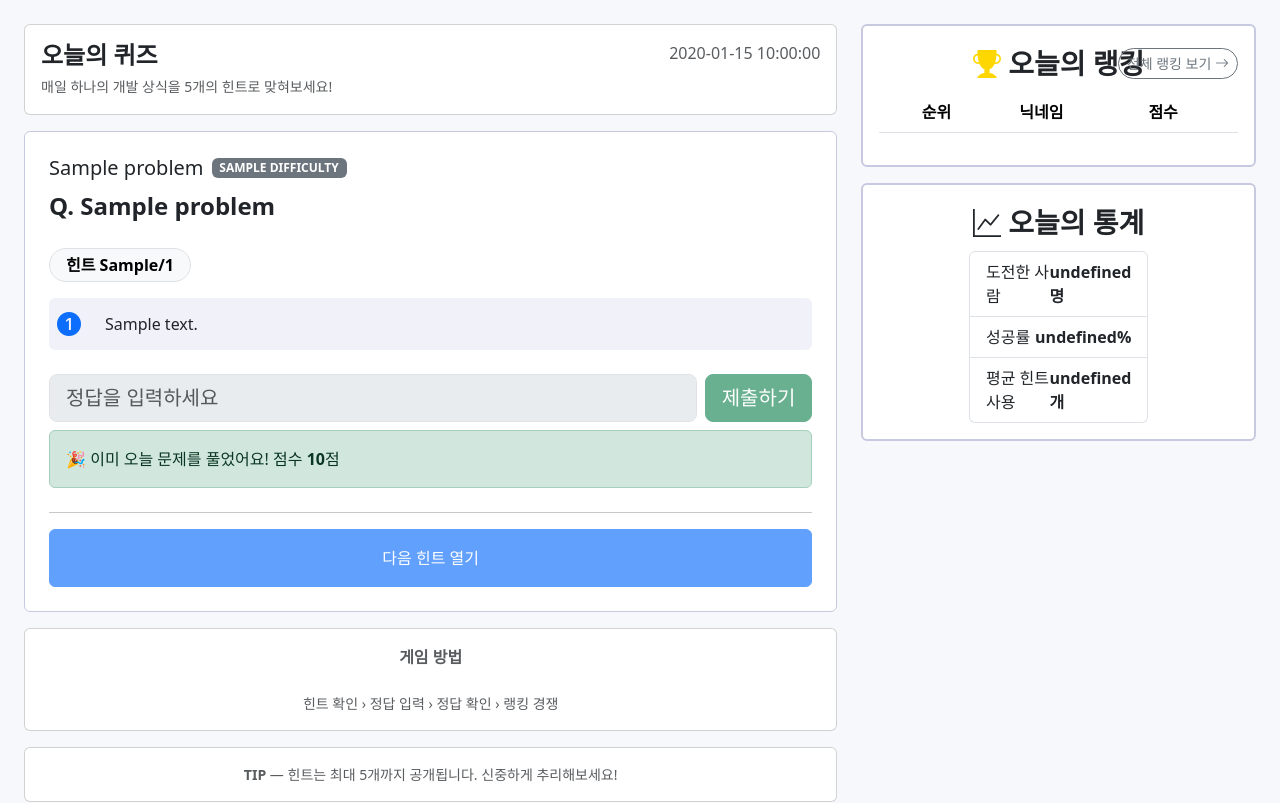
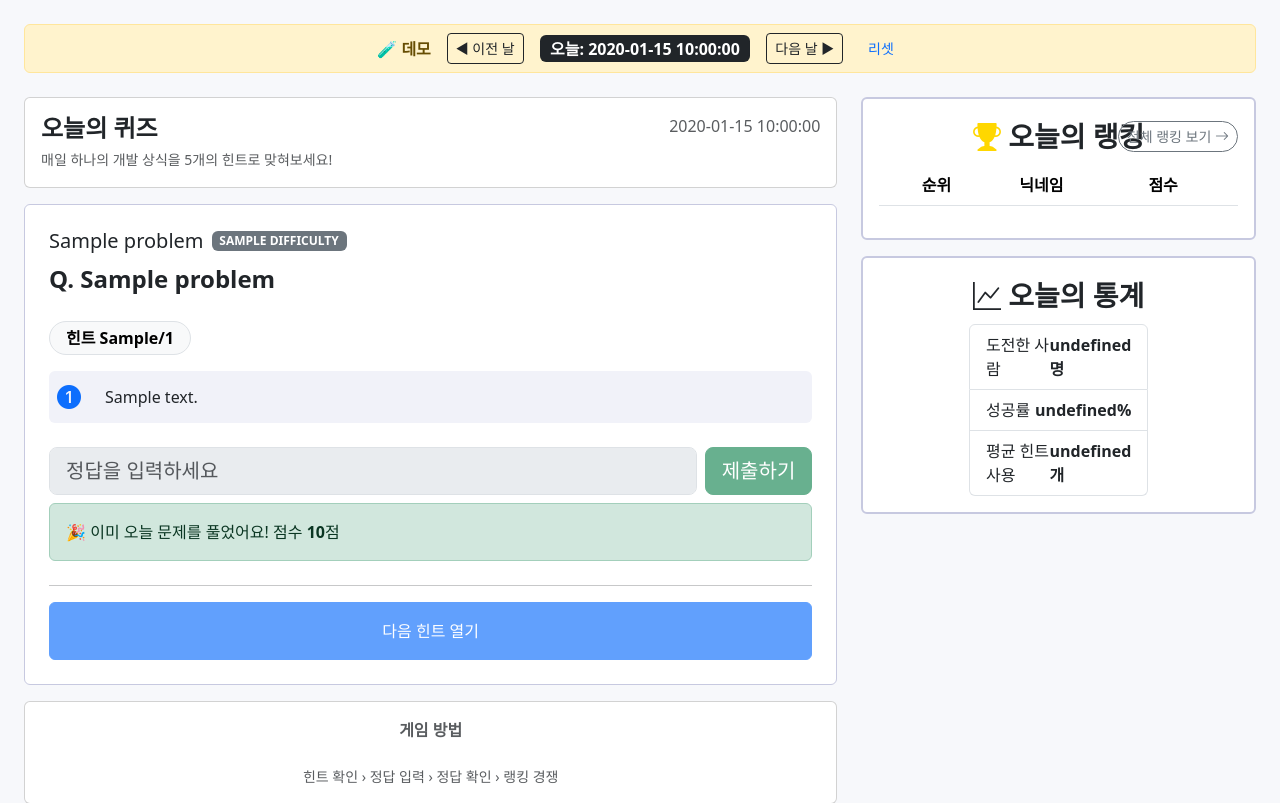
Before and after one commit to seo-dongyeon/DailyDrop, a Flask app: template templates/quiz/today.html in a window 1280 px wide. Shown: the part 64-867 px from the top of the page. Run offline with Flask 3, Linux system fonts and the light colour scheme; the template is opened without the code that fills it: most values are stand-ins (such as "Sample title", 1, 10 or a date in 2020); lists and menus that the app fills with data are empty.

Commit message:
feat(demo): 시연용 날짜 이동 버튼 (main 랜덤 출제 위에)

```diff
--- a/app.py
+++ b/app.py
@@ -7,6 +7,7 @@ from core.db import ensure_indexes
 from core.auth import auth_bp
 from quiz.routes import quiz_bp
 from ranking.routes import ranking_bp
+from demo.routes import demo_bp        # [데모 전용] 배포 전 제거
 
 load_dotenv()
 
@@ -18,6 +19,7 @@ def create_app():
     app.register_blueprint(auth_bp)      # /signup /login /logout
     app.register_blueprint(quiz_bp)      # / /hint /submit /archive  (팀원 A)
     app.register_blueprint(ranking_bp)   # /ranking /history          (팀원 B)
+    app.register_blueprint(demo_bp)      # [데모 전용] /demo/*  ⚠️ 배포 전 제거
 
     # 모든 템플릿에서 current_user(로그인 유저) 사용 가능 → base.html nav·유저메뉴
     @app.context_processor
--- a/templates/quiz/today.html
+++ b/templates/quiz/today.html
@@ -1,6 +1,24 @@
 {% extends "base.html" %}
 {% block title %}오늘의 퀴즈 · DailyDrop{% endblock %}
 {% block content %}
+
+<!-- ===== [데모 전용] 날짜 이동 바 — ⚠️ 배포 전 제거 ===== -->
+<div class="alert alert-warning d-flex align-items-center justify-content-center gap-3 mb-4 py-2">
+  <span class="fw-bold">🧪 데모</span>
+  <form method="post" action="{{ url_for('demo.shift_day') }}" class="d-inline m-0">
+    <input type="hidden" name="days" value="-1">
+    <button class="btn btn-sm btn-outline-dark">◀ 이전 날</button>
+  </form>
+  <span class="badge text-bg-dark fs-6">오늘: {{ date }}</span>
+  <form method="post" action="{{ url_for('demo.shift_day') }}" class="d-inline m-0">
+    <input type="hidden" name="days" value="1">
+    <button class="btn btn-sm btn-outline-dark">다음 날 ▶</button>
+  </form>
+  <form method="post" action="{{ url_for('demo.reset') }}" class="d-inline m-0">
+    <button class="btn btn-sm btn-link text-decoration-none">리셋</button>
+  </form>
+</div>
+
 <div class="row g-4">
 
   <!-- ===== 중앙: 퀴즈 헤더 ===== -->
```
Also changed, not shown: core/utils.py (+21 -0 lines), demo/routes.py (added, +31 -0 lines), demo/__init__.py (added).
